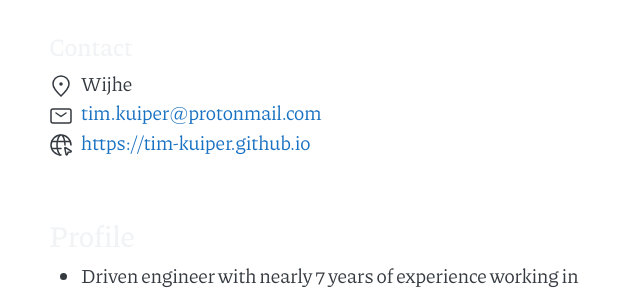
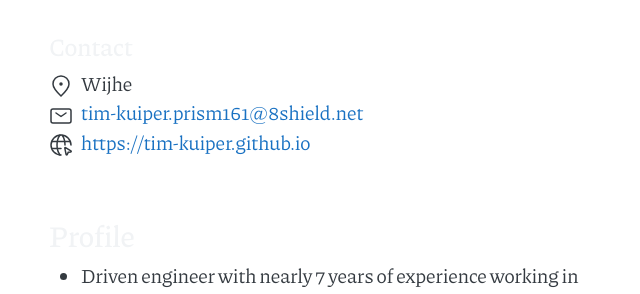
Before and after one commit to tim-kuiper/tim-kuiper.github.io, a Jekyll site: the page built from cv.md, in a window 1280 px wide and 900 px high. Shown: the top 294 px of the window, without its empty margins (318-958 px from the left). Built offline with Jekyll 4.4.1, drawn with Linux system fonts in a browser that asks for light colours.

Commit message:
change email to alias and put linkedin URL

```diff
--- a/_config.yml
+++ b/_config.yml
@@ -12,17 +12,14 @@
 # author settings
 author:
   name: Tim Kuiper
-  email: tim.kuiper@protonmail.com
+  email: tim-kuiper.prism161@8shield.net
 photo: assets/files/k8s.png
 address: Wijhe
-# phone: +1 234 567 890
 
 # social media links
 social:
-  #facebook: username
   github: tim-kuiper
-  #instagram: username
-  linkedin: test12345
+  linkedin: https://www.linkedin.com/in/tim-kuiper-b690b9193/
   #stackoverflow: 0000000/username
   #x: username
 
```
